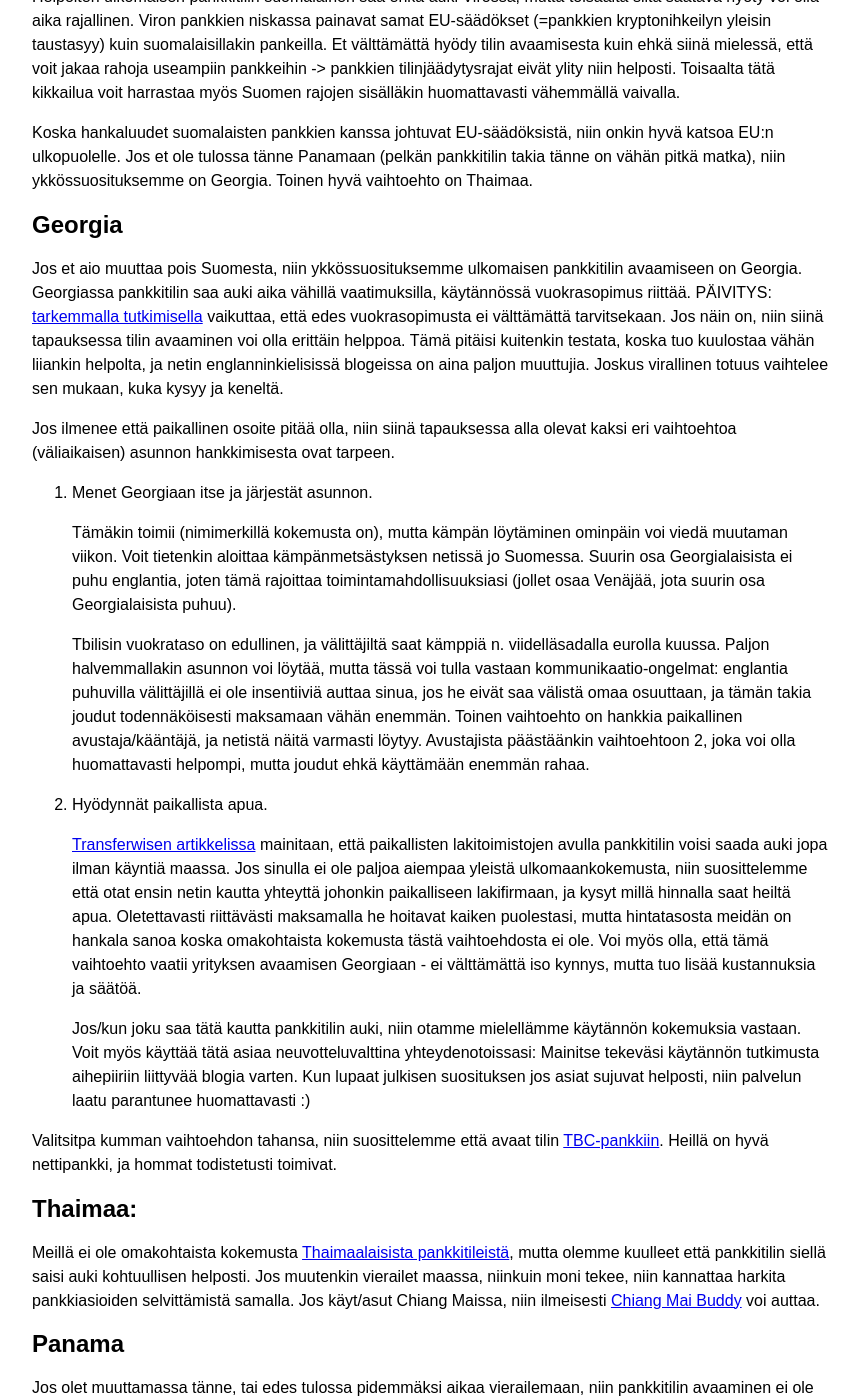
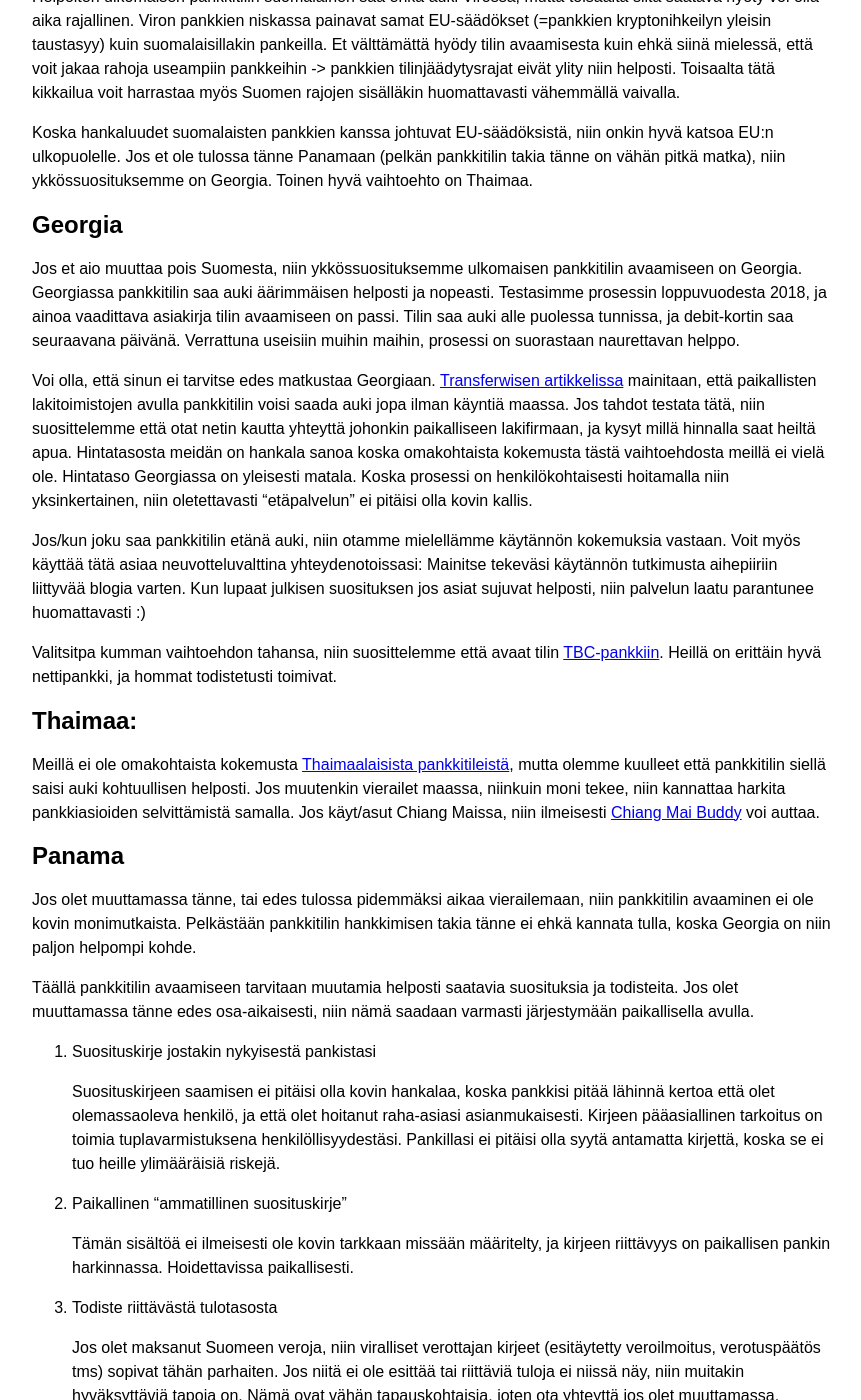
Before and after one commit to pitkonaarinparatiisi/pitkonaarinparatiisi.github.io, a Jekyll site: the page built from pankkitili-ulkomailta.md, in a window 1280 px wide and 1400 px high, scrolled down 698 px. Shown: the whole window, without its empty margins (208-1069 px from the left). Built offline with Jekyll 4.4.1, drawn with Linux system fonts in a browser that asks for light colours; our own code applies the rules of GitHub Pages for plain Markdown files.

Commit message:
Update pankkitili-ulkomailta.md

```diff
--- a/pankkitili-ulkomailta.md
+++ b/pankkitili-ulkomailta.md
@@ -15,23 +15,13 @@
 ## Georgia
 
 Jos et aio muuttaa pois Suomesta, niin ykkössuosituksemme ulkomaisen pankkitilin avaamiseen on Georgia.
-Georgiassa pankkitilin saa auki aika vähillä vaatimuksilla, käytännössä vuokrasopimus riittää. PÄIVITYS: [tarkemmalla tutkimisella](https://www.sovereignman.com/international-diversification-strategies/meet-the-republic-of-georgia-the-worlds-easiest-country-to-open-an-offshore-bank-account-22616/) vaikuttaa, että edes vuokrasopimusta ei välttämättä tarvitsekaan. Jos näin on, niin siinä tapauksessa tilin avaaminen voi olla erittäin helppoa. Tämä pitäisi kuitenkin testata, koska tuo kuulostaa vähän liiankin helpolta, ja netin englanninkielisissä blogeissa on aina paljon muuttujia. Joskus virallinen totuus vaihtelee sen mukaan, kuka kysyy ja keneltä.
+Georgiassa pankkitilin saa auki äärimmäisen helposti ja nopeasti. Testasimme prosessin loppuvuodesta 2018, ja ainoa vaadittava asiakirja tilin avaamiseen on passi. Tilin saa auki alle puolessa tunnissa, ja  debit-kortin saa seuraavana päivänä. Verrattuna useisiin muihin maihin, prosessi on suorastaan naurettavan helppo.
 
-Jos ilmenee että paikallinen osoite pitää olla, niin siinä tapauksessa alla olevat kaksi eri vaihtoehtoa (väliaikaisen) asunnon hankkimisesta ovat tarpeen.
+Voi olla, että sinun ei tarvitse edes matkustaa Georgiaan. [Transferwisen artikkelissa](https://transferwise.com/gb/blog/opening-a-bank-account-in-georgia) mainitaan, että paikallisten lakitoimistojen avulla pankkitilin voisi saada auki jopa ilman käyntiä maassa. Jos tahdot testata tätä, niin suosittelemme että otat netin kautta yhteyttä johonkin paikalliseen lakifirmaan, ja kysyt millä hinnalla saat heiltä apua. Hintatasosta meidän on hankala sanoa koska omakohtaista kokemusta tästä vaihtoehdosta meillä ei vielä ole. Hintataso Georgiassa on yleisesti matala. Koska prosessi on henkilökohtaisesti hoitamalla niin yksinkertainen, niin oletettavasti "etäpalvelun" ei pitäisi olla kovin kallis.
 
-1. Menet Georgiaan itse ja järjestät asunnon.
+Jos/kun joku saa pankkitilin etänä auki, niin otamme mielellämme käytännön kokemuksia vastaan. Voit myös käyttää tätä asiaa neuvotteluvalttina yhteydenotoissasi: Mainitse tekeväsi käytännön tutkimusta aihepiiriin liittyvää blogia varten. Kun lupaat julkisen suosituksen jos asiat sujuvat helposti, niin palvelun laatu parantunee huomattavasti :)
 
-    Tämäkin toimii (nimimerkillä kokemusta on), mutta kämpän löytäminen ominpäin voi viedä muutaman viikon. Voit tietenkin aloittaa kämpänmetsästyksen netissä jo Suomessa. Suurin osa Georgialaisista ei puhu englantia, joten tämä rajoittaa toimintamahdollisuuksiasi (jollet osaa Venäjää, jota suurin osa Georgialaisista puhuu).
-
-    Tbilisin vuokrataso on edullinen, ja välittäjiltä saat kämppiä n. viidelläsadalla eurolla kuussa. Paljon halvemmallakin asunnon voi löytää, mutta tässä voi tulla vastaan kommunikaatio-ongelmat: englantia puhuvilla välittäjillä ei ole insentiiviä auttaa sinua, jos he eivät saa välistä omaa osuuttaan, ja tämän takia joudut todennäköisesti maksamaan vähän enemmän. Toinen vaihtoehto on hankkia paikallinen avustaja/kääntäjä, ja netistä näitä varmasti löytyy. Avustajista päästäänkin vaihtoehtoon 2, joka voi olla huomattavasti helpompi, mutta joudut ehkä käyttämään enemmän rahaa.
-
-2. Hyödynnät paikallista apua.
-
-    [Transferwisen artikkelissa](https://transferwise.com/gb/blog/opening-a-bank-account-in-georgia) mainitaan, että paikallisten lakitoimistojen avulla pankkitilin voisi saada auki jopa ilman käyntiä maassa. Jos sinulla ei ole paljoa aiempaa yleistä ulkomaankokemusta, niin suosittelemme että otat ensin netin kautta yhteyttä johonkin paikalliseen lakifirmaan, ja kysyt millä hinnalla saat heiltä apua. Oletettavasti riittävästi maksamalla he hoitavat kaiken puolestasi, mutta hintatasosta meidän on hankala sanoa koska omakohtaista kokemusta tästä vaihtoehdosta ei ole. Voi myös olla, että tämä vaihtoehto vaatii yrityksen avaamisen Georgiaan - ei välttämättä iso kynnys, mutta tuo lisää kustannuksia ja säätöä.
-
-    Jos/kun joku saa tätä kautta pankkitilin auki, niin otamme mielellämme käytännön kokemuksia vastaan. Voit myös käyttää tätä asiaa neuvotteluvalttina yhteydenotoissasi: Mainitse tekeväsi käytännön tutkimusta aihepiiriin liittyvää blogia varten. Kun lupaat julkisen suosituksen jos asiat sujuvat helposti, niin palvelun laatu parantunee huomattavasti :)
-
-Valitsitpa kumman vaihtoehdon tahansa, niin suosittelemme että avaat tilin [TBC-pankkiin](http://www.tbcbank.ge/web/en/web/guest/personal-banking). Heillä on hyvä nettipankki, ja hommat todistetusti toimivat.
+Valitsitpa kumman vaihtoehdon tahansa, niin suosittelemme että avaat tilin [TBC-pankkiin](http://www.tbcbank.ge/web/en/web/guest/personal-banking). Heillä on erittäin hyvä nettipankki, ja hommat todistetusti toimivat.
 
 ## Thaimaa:
 
```
